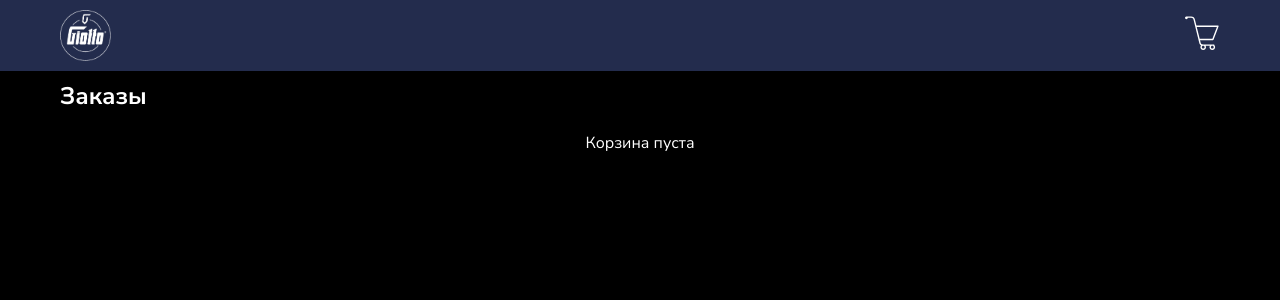
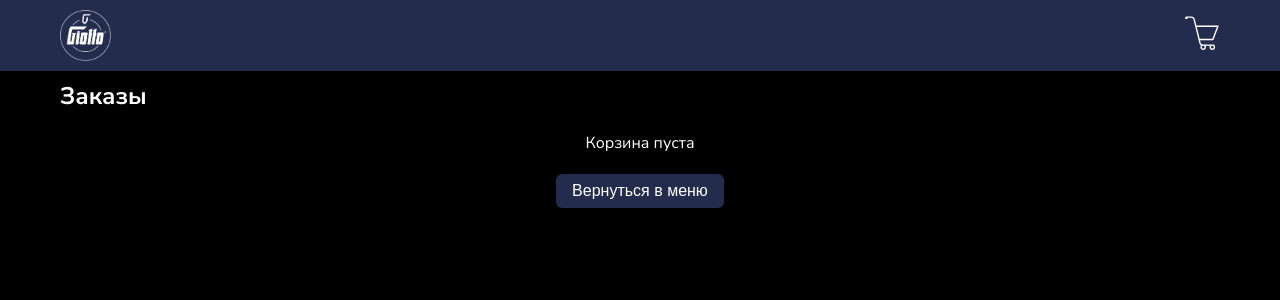
Before and after one commit to kamron9/giotto-urganch, a React (Vite) app: page /basket in a window 1280 px wide. Shown: the top 300 px of the page. Built offline with nearby package versions, Linux system fonts and the light colour scheme.

Commit message:
some changes

```diff
--- a/src/components/Modal/index.tsx
+++ b/src/components/Modal/index.tsx
@@ -1,5 +1,5 @@
 import { useEffect } from 'react'
-import leftArrow from '../../assets/icons/left-arrow.svg'
+import leftArrow from '../../assets/icons/close.svg'
 import { useBasket } from '../../context/BasketProvider'
 import { useModal } from '../../context/ModalProvider'
 import { IProduct } from '../../types'
--- a/src/index.css
+++ b/src/index.css
@@ -41,13 +41,9 @@ a {
 	position: relative;
 }
 
-/* .caption_actions {
+.caption .close-btn {
 	position: absolute;
 	left: 0;
-	top: 0;
-	padding: 2rem 0;
-}
-.caption .back {
 	background-color: var(--primary-color);
 	color: #fff;
 	font-size: 1rem;
@@ -57,8 +53,8 @@ a {
 	outline: none;
 	border-radius: 6px;
 	cursor: pointer;
-} */
-.caption span {
+}
+*/ .caption span {
 	font-size: 1.25rem;
 	line-height: 1.75rem;
 	font-weight: 700;
--- a/src/pages/BasketPage/basket.module.css
+++ b/src/pages/BasketPage/basket.module.css
@@ -52,3 +52,20 @@
 .trash_icon {
 	height: 30px;
 }
+.basket_info {
+	display: flex;
+	flex-direction: column;
+	align-items: center;
+	gap: 20px;
+}
+.basket_back_btn {
+	background-color: var(--primary-color);
+	color: #fff;
+	font-size: 1rem;
+	padding: 0.5rem 1rem;
+	width: fit-content;
+	border: none;
+	outline: none;
+	border-radius: 6px;
+	cursor: pointer;
+}
--- a/src/pages/BasketPage/index.tsx
+++ b/src/pages/BasketPage/index.tsx
@@ -1,8 +1,10 @@
+import { useNavigate } from 'react-router-dom'
 import { useBasket } from '../../context/BasketProvider'
 import styles from './basket.module.css'
 import BasketCard from './components/BasketCard'
 
 const BasketPage = () => {
+	const navigate = useNavigate()
 	const { calculateTotalPrice, basket, removeFromBasket } = useBasket()
 	const totalPrice = calculateTotalPrice()
 	const totalPriceWithTax = totalPrice + totalPrice * 0.15
@@ -32,7 +34,17 @@ const BasketPage = () => {
 					</button>
 				</div>
 			) : (
-				<div style={{ textAlign: 'center' }}>Корзина пуста</div>
+				<div className={styles.basket_info}>
+					<div>
+						<span>Корзина пуста</span>
+					</div>
+					<button
+						onClick={() => navigate('/')}
+						className={styles.basket_back_btn}
+					>
+						Вернуться в меню
+					</button>
+				</div>
 			)}
 		</div>
 	)
--- a/src/pages/CategoryPage/index.tsx
+++ b/src/pages/CategoryPage/index.tsx
@@ -1,6 +1,6 @@
-// import { useParams } from 'react-router-dom'
-import { useParams } from 'react-router-dom'
+import { useNavigate, useParams } from 'react-router-dom'
 import { getData } from '../../api'
+import leftArrowIcon from '../../assets/icons/left-arrow.svg'
 import Card from '../../components/Card'
 import Loader from '../../components/Loader'
 import { IOneCategory, IProduct } from '../../types'
@@ -8,9 +8,13 @@ import { IOneCategory, IProduct } from '../../types'
 const CategoryPage = () => {
 	const { id } = useParams<{ id: string }>()
 	const { data, isLoading } = getData<IOneCategory>(`/category/${id}`)
+	const navigate = useNavigate()
 	return (
 		<div>
 			<div className='caption'>
+				<button className='close-btn' onClick={() => navigate(-1)}>
+					<img src={leftArrowIcon} alt='left-icon' />
+				</button>
 				<span>{data?.name}</span>
 			</div>
 			{isLoading ? (
```
Also changed, not shown: src/assets/icons/close.svg (added), src/assets/icons/left-arrow.svg.
